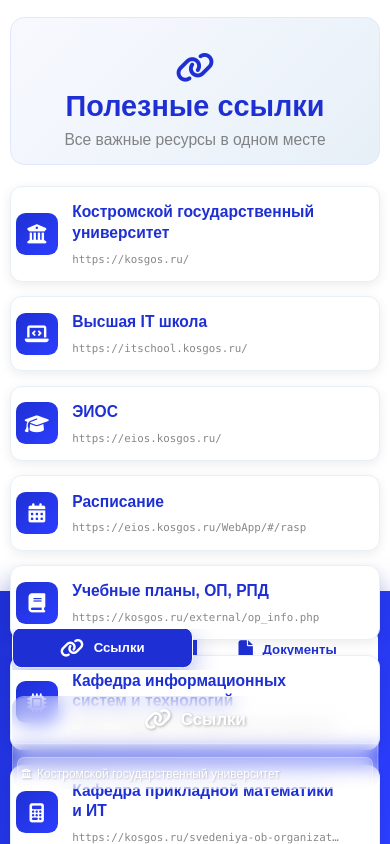
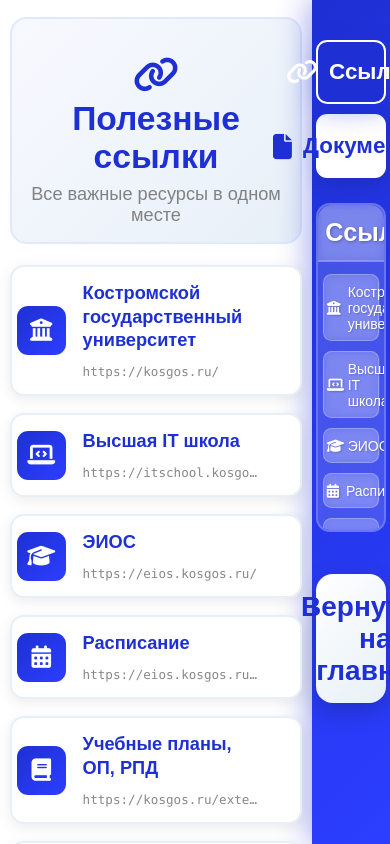
Before and after one commit to Alex1Komorin/kiosk, a React (Create React App) app: page / in a window 390 px wide. Both pictures are taken after a click on the button "Ссылки". Built offline with nearby package versions, Linux system fonts and the light colour scheme.

Commit message:
six commit

```diff
--- a/src/layout/Layout.css
+++ b/src/layout/Layout.css
@@ -289,91 +289,8 @@
   animation: fadeIn 0.4s ease-out;
 }
 
-/* Адаптация для мобильных устройств */
-@media (max-width: 1600px) {
-  .main-btn {
-    font-size: 1.4rem;
-    padding: 1.8vh 1.3vw;
-  }
 
-  .main-btn .fas {
-    font-size: 1.6rem;
-  }
 
-  .content-title {
-    font-size: 1.6rem;
-  }
-
-  .content-title .fas {
-    font-size: 1.8rem;
-  }
-
-  .content-item h4 {
-    font-size: 1rem;
-  }
-
-  .content-item .fas {
-    font-size: 0.8rem;
-  }
-
-  .content-item p {
-    font-size: 0.8rem;
-  }
-
-  .home-button {
-    font-size: 1.8rem;
-    padding: 1.8vh 2.8vw;
-  }
-
-  .home-button .fas {
-    font-size: 2rem;
-  }
-}
-
-@media (max-width: 1200px) {
-  .sidebar {
-    width: 25%; /* Возвращаем стандартную ширину на средних экранах */
-    padding: 1.8vh 1vw;
-  }
-
-  .main-btn {
-    font-size: 1.2rem;
-    padding: 1.6vh 1.2vw;
-  }
-
-  .content-title {
-    font-size: 1.4rem;
-  }
-}
-
-@media (max-width: 768px) {
-  .layout {
-    flex-direction: column; /* Вертикальная компоновка на мобильных */
-  }
-
-  .main-content {
-    width: 100%;
-    height: 70%; /* Основная область занимает 70% */
-  }
-
-  .sidebar {
-    width: 100%; /* На всю ширину */
-    height: 30%; /* Занимает 30% высоты */
-    padding: 1.5vh 3vw;
-  }
-
-  .main-buttons-vertical {
-    flex-direction: row; /* Горизонтальное расположение кнопок */
-    gap: 1vw;
-    overflow-x: auto;
-  }
-
-  .main-btn {
-    min-width: 120px;
-    font-size: 1.1rem;
-    padding: 1.2vh 2vw;
-  }
-}
 
 /* Стили для страницы документов */
 .documents-info {
@@ -423,9 +340,3 @@
 :root {
   font-size: 14px; /* Уменьшаем базовый размер */
 }
-
-@media (max-width: 768px) {
-  :root {
-    font-size: 12px;
-  }
-}
```
